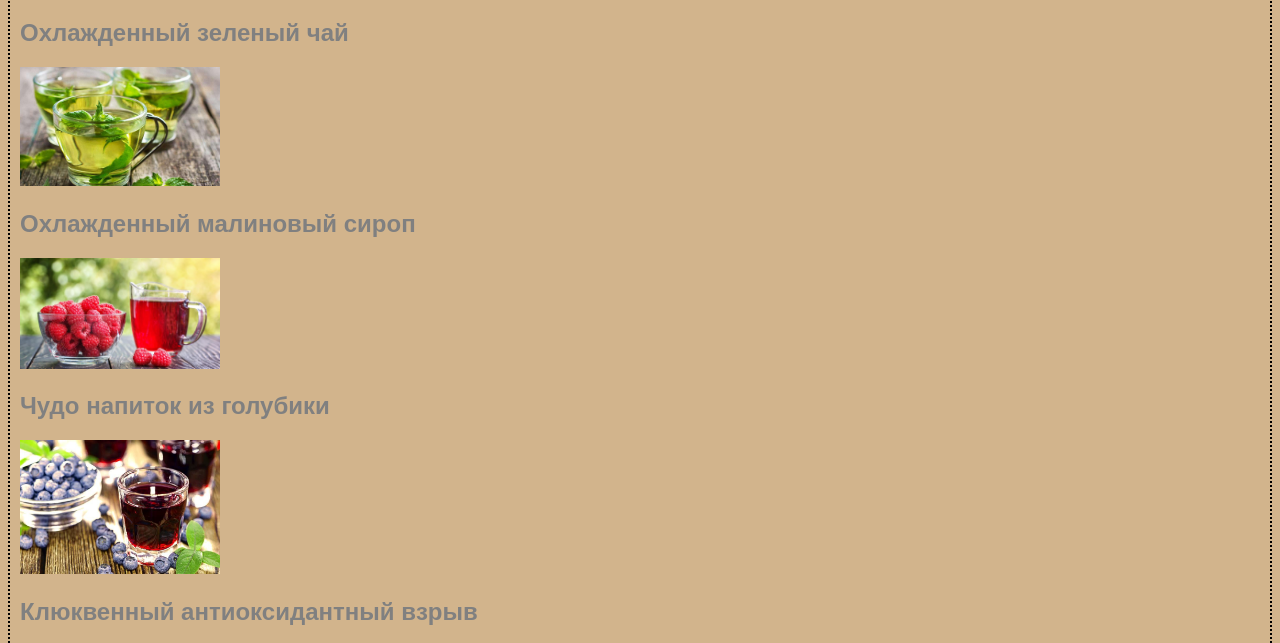
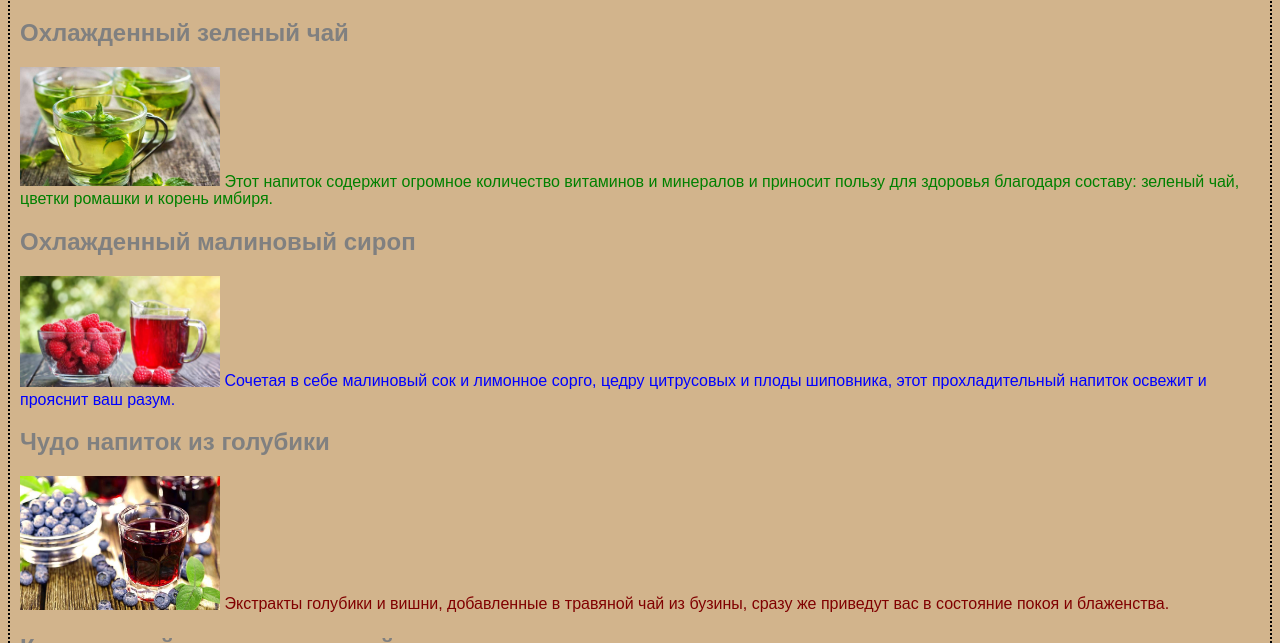
Before and after one commit to kumovo/starbuss, a plain HTML site: page beverages/elixir.html in a window 1280 px wide. Shown: the part 82-725 px from the top of the page. Drawn offline with Linux system fonts and the light colour scheme.

Commit message:
feat: изменение стиля обзатцев

```diff
--- a/beverages/elixir.html
+++ b/beverages/elixir.html
@@ -11,20 +11,25 @@
 <body>
   <h1>Наши напитки</h1>
   <h2 id="tea">Охлажденный зеленый чай</h2>
-  <img src="../img/green_tea.jpg" style="width: 200px" alt="Зеленый чай">
+  <p class="greentea raspberry blueberry">
+    <img src="../img/green_tea.jpg" style="width: 200px" alt="Зеленый чай">
+    Этот напиток содержит огромное количество витаминов и минералов и приносит пользу для здоровья благодаря составу: зеленый чай, цветки ромашки и корень имбиря.
+  </p>
   <h2 id="sirop">Охлажденный малиновый сироп</h2>
-  <p>
-  <img src="../img/malinovyy-sirop-001.jpg" style="width: 200px" alt="малиновый сироп">
+  <p class="raspberry">
+    <img src="../img/malinovyy-sirop-001.jpg"style="width: 200px" alt="малиновый сироп">
+    Сочетая в себе малиновый сок и лимонное сорго, цедру цитрусовых и плоды шиповника, этот прохладительный напиток освежит и прояснит ваш разум.
   </p>
   <h2 id="wildberry">Чудо напиток из голубики</h2>
-  <p>
-  <img src="../img/blueberry-blue-vodka-3.jpg" style="width: 200px" alt="напиток из голубики">
+  <p class="blueberry">
+    <img src="../img/blueberry-blue-vodka-3.jpg" style="width: 200px" alt="напиток из голубики">
+    Экстракты голубики и вишни, добавленные в травяной чай из бузины, сразу же приведут вас в состояние покоя и блаженства.
   </p>
   <h2 id="klukva">Клюквенный антиоксидантный взрыв</h2>
   <p>
-  <img src="../img/klykva_sirop.jpg" style="width: 200px" alt="клюквенный напиток">
+    <img src="../img/klykva_sirop.jpg" style="width: 200px" alt="клюквенный напиток">
+    Зарядитесь энергией богатого витамином C напитка со вкусом клюквы и гибискуса.
   </p>
-
   <a href="../lounge/lounge.html">Назад в гостевую</a>
 </body>
 
--- a/lounge/louge.css
+++ b/lounge/louge.css
@@ -14,3 +14,12 @@ h1 {
 p {
   color: maroon;
 }
+p. blueberry {
+  color: purple
+}
+p.raspberry {
+  color: blue
+}
+blockquot.greentea,p.greentea {
+  color: green;
+}
```
